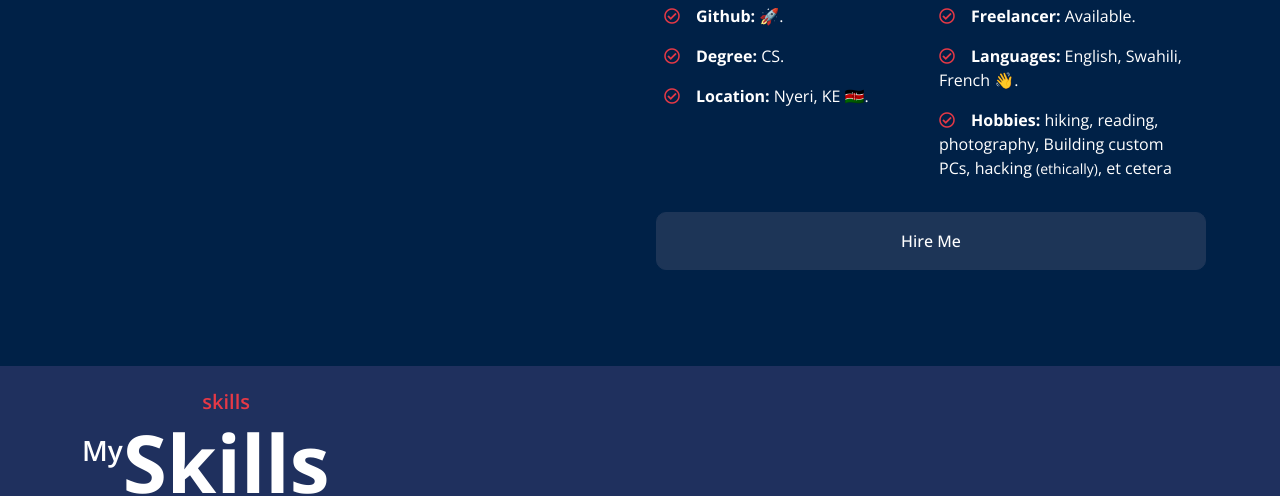
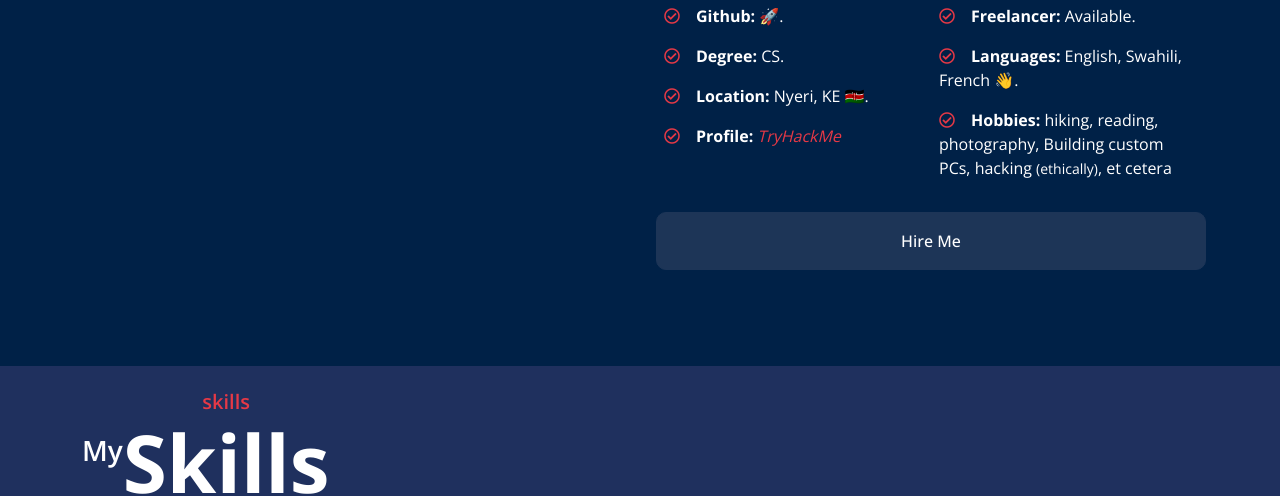
Before and after one commit to JimmieKaba19/portfolio_remod, a plain HTML site: page index.html in a window 1280 px wide. Shown: the part 1280-1776 px from the top of the page. Drawn offline with nearby package versions, Linux system fonts and the light colour scheme; some packages are replaced by stand-ins of ours; no server answers; files whose address does not match are found by name.

Commit message:
Adding THM rank

```diff
--- a/index.html
+++ b/index.html
@@ -211,6 +211,7 @@
                         <p class="text-white mb-3"><i class="far fa-check-circle text-primary me-3"></i><strong>Github:</strong> <a href="https://github.com/JimmieKaba19" class="text-gray">🚀</a>.</p>
                         <p class="text-white mb-3"><i class="far fa-check-circle text-primary me-3"></i><strong>Degree:</strong> CS.</p>
                         <p class="text-white mb-3"><i class="far fa-check-circle text-primary me-3"></i><strong>Location:</strong> Nyeri, KE 🇰🇪.</p>
+                        <p class="text-white mb-3"><i class="far fa-check-circle text-primary me-3"></i><strong>Profile:</strong> <a target="_blank" href="https://tryhackme.com/p/Narnian142" class="text-primary"><i>TryHackMe</i></a></p>
                     </div>
                     <div class="col-sm-6">
                         <p class="text-white mb-3"><i class="far fa-check-circle text-primary me-3"></i><strong>Freelancer:</strong> Available.</p>
```
